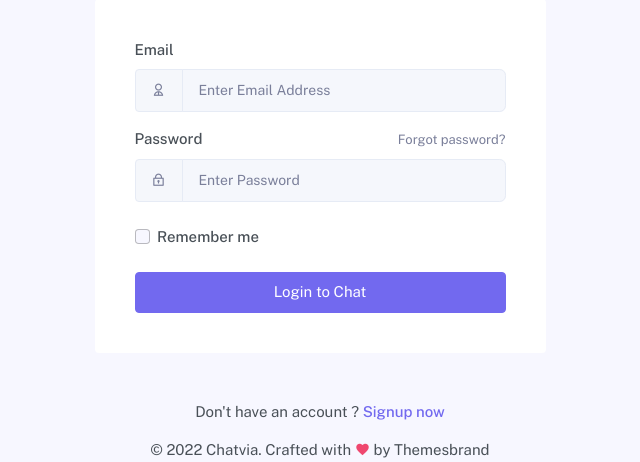
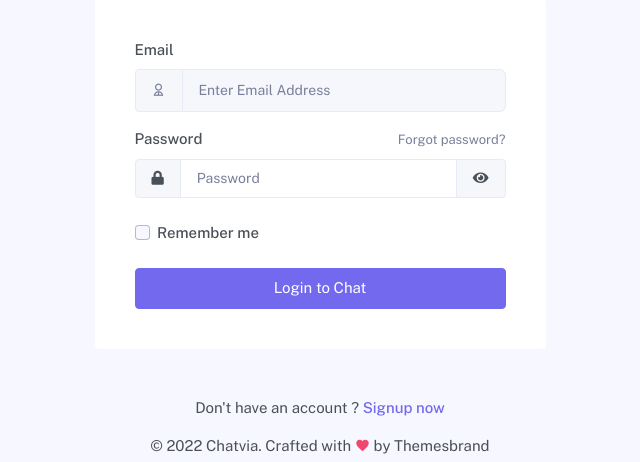
Before and after one commit to Dezzza/Chat-app, a PHP site: page /auth-login.php in a window 1280 px wide. Shown: the part 255-717 px from the top of the page, without its empty margins (320-960 px from the left). Run offline with PHP 8.4, Linux system fonts and the light colour scheme.

Commit message:
first commit

```diff
--- a/auth-login.php
+++ b/auth-login.php
@@ -45,14 +45,16 @@
                                             <div class="float-end">
                                                 <a href="auth-recoverpw.html" class="text-muted font-size-13">Forgot password?</a>
                                             </div>
+                                            <div class="mb-4">
+                                            <!-- <div class="field input"> -->
                                             <label class="form-label">Password</label>
-                                            <div class="input-group mb-3 bg-soft-light rounded-3">
-                                                <span class="input-group-text text-muted" id="basic-addon4">
-                                                    <i class="ri-lock-2-line"></i>
-                                                </span>
-                                                <input name="password" type="password" class="form-control form-control-lg border-light bg-soft-light" placeholder="Enter Password" aria-label="Enter Password" aria-describedby="basic-addon4">
-
+                                            <div class="input-group mb-3">
+                                            <span class="input-group-text"><i class="fas fa-lock"></i></span>
+                                            <input class="form-control" id="pass" type="password"  name="password" placeholder="Password" value="">
+                                            <span class="input-group-text"id="icon-click"><i class="fas fa-eye" id="icon"></i></span>
                                             </div>
+                                            <!-- </div> -->
+                                        </div>
                                         </div>
 
                                         <div class="form-check mb-4">
@@ -91,6 +93,8 @@
 
         <script src="assets/js/app.js"></script>
         <script src="javascript/login.js"></script>
+        <script src="javascript/pass-show.js"></script>
+
 
     </body>
 
```
